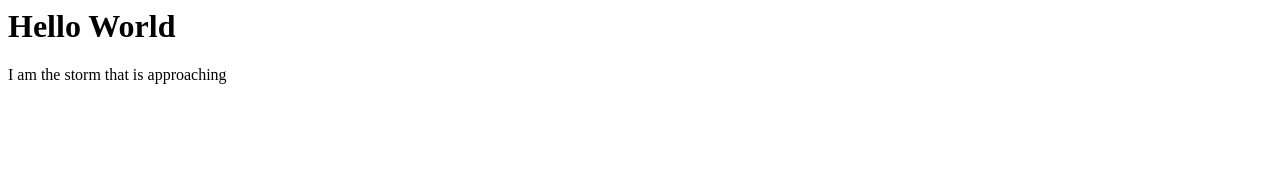
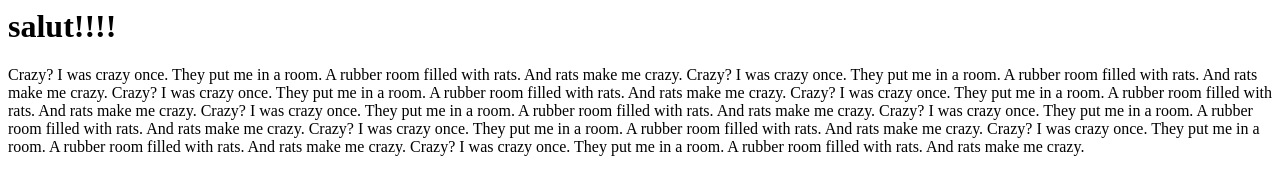
Before and after one commit to Bouhtade/helloworld, a plain HTML site: page index.html in a window 1280 px wide. Drawn offline with Linux system fonts and the light colour scheme.

Commit message:
Update index.html (important!!!)

```diff
--- a/index.html
+++ b/index.html
@@ -1,2 +1,11 @@
-<h1>Hello World</h1>
-<p>I am the storm that is approaching</p>
+<h1>salut!!!!</h1>
+<p>Crazy? I was crazy once. They put me in a room. A rubber room filled with rats. And rats make me crazy.
+Crazy? I was crazy once. They put me in a room. A rubber room filled with rats. And rats make me crazy.
+Crazy? I was crazy once. They put me in a room. A rubber room filled with rats. And rats make me crazy.
+Crazy? I was crazy once. They put me in a room. A rubber room filled with rats. And rats make me crazy.
+Crazy? I was crazy once. They put me in a room. A rubber room filled with rats. And rats make me crazy.
+Crazy? I was crazy once. They put me in a room. A rubber room filled with rats. And rats make me crazy.
+Crazy? I was crazy once. They put me in a room. A rubber room filled with rats. And rats make me crazy.
+Crazy? I was crazy once. They put me in a room. A rubber room filled with rats. And rats make me crazy.
+Crazy? I was crazy once. They put me in a room. A rubber room filled with rats. And rats make me crazy.
+</p>
```
